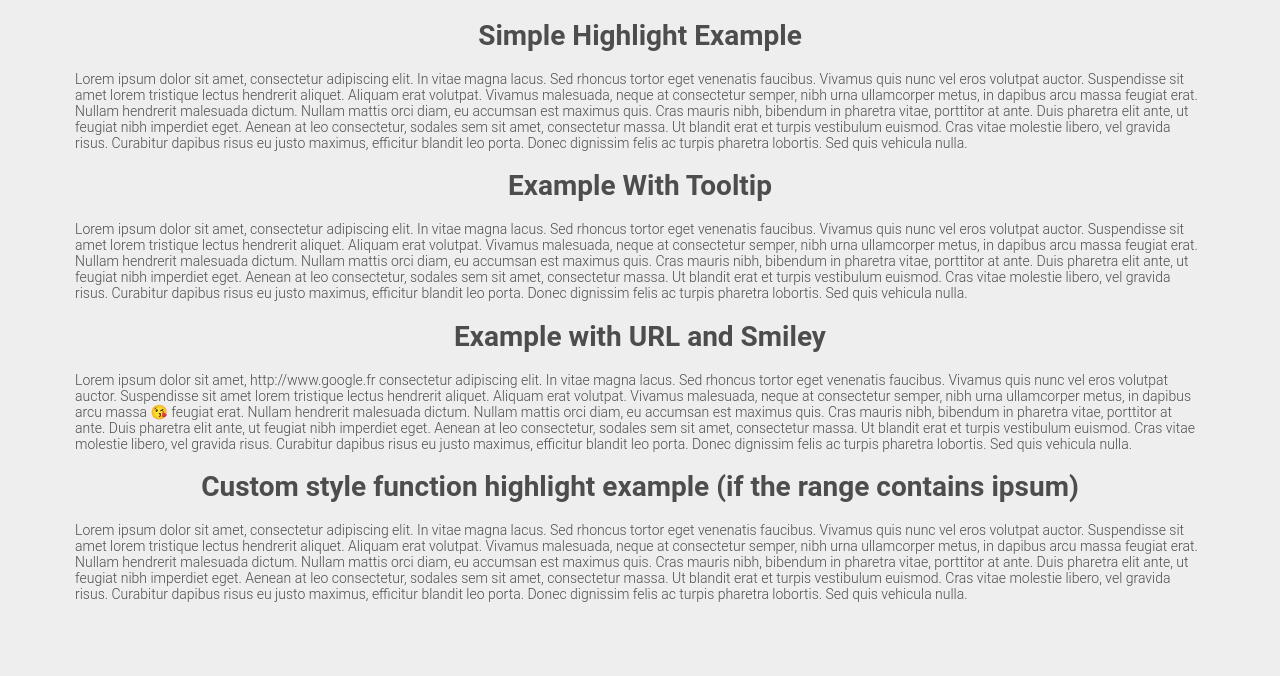
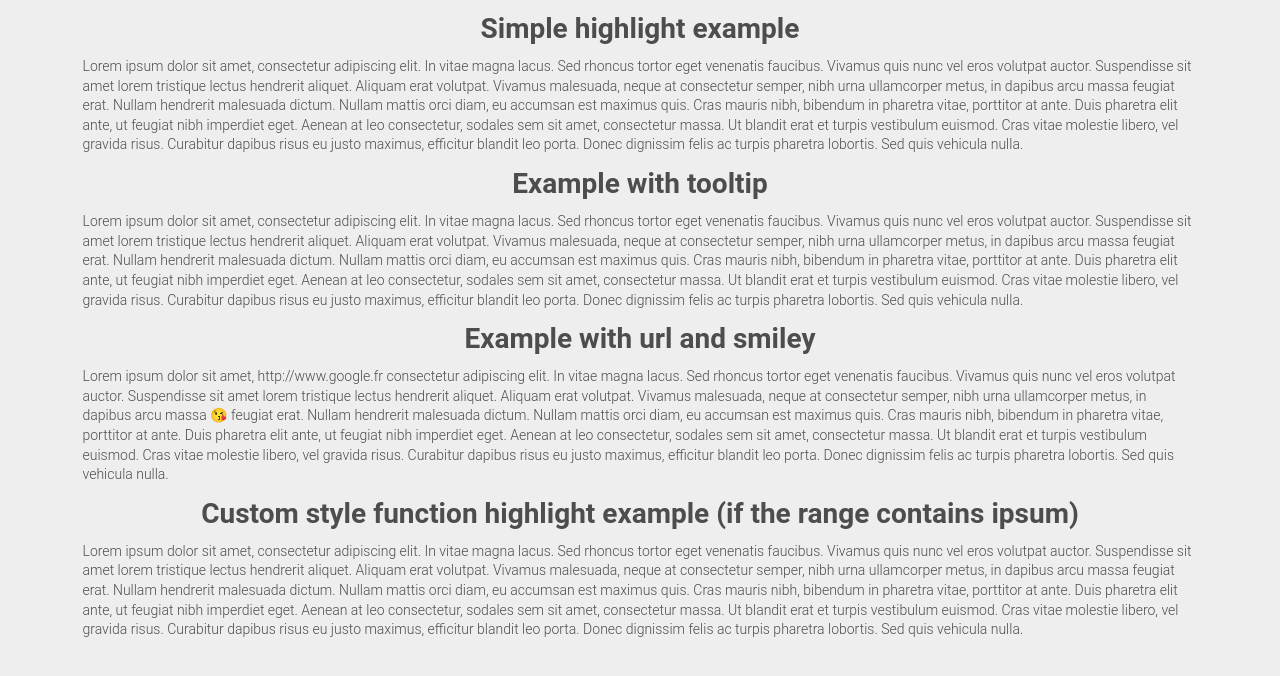
Before and after one commit to Phyyyll/shade, a plain HTML site: page index.html in a window 1280 px wide. Drawn offline with Linux system fonts and the light colour scheme.

Commit message:
index
practice

```diff
--- a/index.html
+++ b/index.html
@@ -7,77 +7,71 @@
     <link rel="stylesheet" href="styles.css" />
   </head>
   <body>
-    <div class="main">
-      <h1 class="one">Simple Highlight Example</h1>
-      <p class="one-content highlightable">
-        Lorem ipsum dolor sit amet, consectetur adipiscing elit. In vitae magna
-        lacus. Sed rhoncus tortor eget venenatis faucibus. Vivamus quis nunc vel
-        eros volutpat auctor. Suspendisse sit amet lorem tristique lectus
-        hendrerit aliquet. Aliquam erat volutpat. Vivamus malesuada, neque at
-        consectetur semper, nibh urna ullamcorper metus, in dapibus arcu massa
-        feugiat erat. Nullam hendrerit malesuada dictum. Nullam mattis orci
-        diam, eu accumsan est maximus quis. Cras mauris nibh, bibendum in
-        pharetra vitae, porttitor at ante. Duis pharetra elit ante, ut feugiat
-        nibh imperdiet eget. Aenean at leo consectetur, sodales sem sit amet,
-        consectetur massa. Ut blandit erat et turpis vestibulum euismod. Cras
-        vitae molestie libero, vel gravida risus. Curabitur dapibus risus eu
-        justo maximus, efficitur blandit leo porta. Donec dignissim felis ac
-        turpis pharetra lobortis. Sed quis vehicula nulla.
-      </p>
-      <h1 class="two">Example With Tooltip</h1>
-      <p class="two-content highlightable">
-        Lorem ipsum dolor sit amet, consectetur adipiscing elit. In vitae magna
-        lacus. Sed rhoncus tortor eget venenatis faucibus. Vivamus quis nunc vel
-        eros volutpat auctor. Suspendisse sit amet lorem tristique lectus
-        hendrerit aliquet. Aliquam erat volutpat. Vivamus malesuada, neque at
-        consectetur semper, nibh urna ullamcorper metus, in dapibus arcu massa
-        feugiat erat. Nullam hendrerit malesuada dictum. Nullam mattis orci
-        diam, eu accumsan est maximus quis. Cras mauris nibh, bibendum in
-        pharetra vitae, porttitor at ante. Duis pharetra elit ante, ut feugiat
-        nibh imperdiet eget. Aenean at leo consectetur, sodales sem sit amet,
-        consectetur massa. Ut blandit erat et turpis vestibulum euismod. Cras
-        vitae molestie libero, vel gravida risus. Curabitur dapibus risus eu
-        justo maximus, efficitur blandit leo porta. Donec dignissim felis ac
-        turpis pharetra lobortis. Sed quis vehicula nulla.
-      </p>
-      <h1 class="three">Example with URL and Smiley</h1>
-      <p class="three-content highlightable">
-        Lorem ipsum dolor sit amet, http://www.google.fr consectetur adipiscing
-        elit. In vitae magna lacus. Sed rhoncus tortor eget venenatis faucibus.
-        Vivamus quis nunc vel eros volutpat auctor. Suspendisse sit amet lorem
-        tristique lectus hendrerit aliquet. Aliquam erat volutpat. Vivamus
-        malesuada, neque at consectetur semper, nibh urna ullamcorper metus, in
-        dapibus arcu massa 😘 feugiat erat. Nullam hendrerit malesuada dictum.
-        Nullam mattis orci diam, eu accumsan est maximus quis. Cras mauris nibh,
-        bibendum in pharetra vitae, porttitor at ante. Duis pharetra elit ante,
-        ut feugiat nibh imperdiet eget. Aenean at leo consectetur, sodales sem
-        sit amet, consectetur massa. Ut blandit erat et turpis vestibulum
-        euismod. Cras vitae molestie libero, vel gravida risus. Curabitur
-        dapibus risus eu justo maximus, efficitur blandit leo porta. Donec
-        dignissim felis ac turpis pharetra lobortis. Sed quis vehicula nulla.
-      </p>
-      <h1 class="four">
-        Custom style function highlight example (if the range contains ipsum)
-      </h1>
-      <p class="four-content highlightable">
-        Lorem ipsum dolor sit amet, consectetur adipiscing elit. In vitae magna
-        lacus. Sed rhoncus tortor eget venenatis faucibus. Vivamus quis nunc vel
-        eros volutpat auctor. Suspendisse sit amet lorem tristique lectus
-        hendrerit aliquet. Aliquam erat volutpat. Vivamus malesuada, neque at
-        consectetur semper, nibh urna ullamcorper metus, in dapibus arcu massa
-        feugiat erat. Nullam hendrerit malesuada dictum. Nullam mattis orci
-        diam, eu accumsan est maximus quis. Cras mauris nibh, bibendum in
-        pharetra vitae, porttitor at ante. Duis pharetra elit ante, ut feugiat
-        nibh imperdiet eget. Aenean at leo consectetur, sodales sem sit amet,
-        consectetur massa. Ut blandit erat et turpis vestibulum euismod. Cras
-        vitae molestie libero, vel gravida risus. Curabitur dapibus risus eu
-        justo maximus, efficitur blandit leo porta. Donec dignissim felis ac
-        turpis pharetra lobortis. Sed quis vehicula nulla.
+    <div class="container">
+      <h1>Simple highlight example</h1>
+      <div style="text-align: left;" class="first">
+        <p>
+          Lorem ipsum dolor sit amet, consectetur adipiscing elit. In vitae
+          magna lacus. Sed rhoncus tortor eget venenatis faucibus. Vivamus quis
+          nunc vel eros volutpat auctor. Suspendisse sit amet lorem tristique
+          lectus hendrerit aliquet. Aliquam erat volutpat. Vivamus malesuada,
+          neque at consectetur semper, nibh urna ullamcorper metus, in dapibus
+          arcu massa feugiat erat. Nullam hendrerit malesuada dictum. Nullam
+          mattis orci diam, eu accumsan est maximus quis. Cras mauris nibh,
+          bibendum in pharetra vitae, porttitor at ante. Duis pharetra elit
+          ante, ut feugiat nibh imperdiet eget. Aenean at leo consectetur,
+          sodales sem sit amet, consectetur massa. Ut blandit erat et turpis
+          vestibulum euismod. Cras vitae molestie libero, vel gravida risus.
+          Curabitur dapibus risus eu justo maximus, efficitur blandit leo porta.
+          Donec dignissim felis ac turpis pharetra lobortis. Sed quis vehicula
+          nulla.
+        </p>
+  </div>
+    <h1>Example with tooltip</h1>
+    <div style="text-align: left;" class="second">
+    <p>
+      Lorem ipsum dolor sit amet, consectetur adipiscing elit. In vitae
+      magna lacus. Sed rhoncus tortor eget venenatis faucibus. Vivamus quis
+      nunc vel eros volutpat auctor. Suspendisse sit amet lorem tristique
+      lectus hendrerit aliquet. Aliquam erat volutpat. Vivamus malesuada,
+      neque at consectetur semper, nibh urna ullamcorper metus, in dapibus
+      arcu massa feugiat erat. Nullam hendrerit malesuada dictum. Nullam
+      mattis orci diam, eu accumsan est maximus quis. Cras mauris nibh,
+      bibendum in pharetra vitae, porttitor at ante. Duis pharetra elit
+      ante, ut feugiat nibh imperdiet eget. Aenean at leo consectetur,
+      sodales sem sit amet, consectetur massa. Ut blandit erat et turpis
+      vestibulum euismod. Cras vitae molestie libero, vel gravida risus.
+      Curabitur dapibus risus eu justo maximus, efficitur blandit leo porta.
+      Donec dignissim felis ac turpis pharetra lobortis. Sed quis vehicula
+      nulla.
+    </p>
+    </div>
+    <h1>Example with url and smiley</h1>
+    <div style="text-align: left;" class="paragraph">
+      <p>
+        Lorem ipsum dolor sit amet, http://www.google.fr consectetur adipiscing elit. In vitae magna lacus. Sed rhoncus tortor eget venenatis faucibus. Vivamus quis nunc vel eros volutpat auctor. Suspendisse sit amet lorem tristique lectus hendrerit aliquet. Aliquam erat volutpat. Vivamus malesuada, neque at consectetur semper, nibh urna ullamcorper metus, in dapibus arcu massa 😘 feugiat erat. Nullam hendrerit malesuada dictum. Nullam mattis orci diam, eu accumsan est maximus quis. Cras mauris nibh, bibendum in pharetra vitae, porttitor at ante. Duis pharetra elit ante, ut feugiat nibh imperdiet eget. Aenean at leo consectetur, sodales sem sit amet, consectetur massa. Ut blandit erat et turpis vestibulum euismod. Cras vitae molestie libero, vel gravida risus. Curabitur dapibus risus eu justo maximus, efficitur blandit leo porta. Donec dignissim felis ac turpis pharetra lobortis. Sed quis vehicula nulla.
       </p>
     </div>
-    <script src="script.js"></script>
-    <script src="highlight.js"></script>
-    <script src="highlight_three.js"></script>
-    <script src="highlight_four.js"></script>
+    <h1>Custom style function highlight example (if the range contains ipsum)</h1>
+    <div style="text-align: left;" class="paragraph">
+      <p>
+        Lorem ipsum dolor sit amet, consectetur adipiscing elit. In vitae
+        magna lacus. Sed rhoncus tortor eget venenatis faucibus. Vivamus quis
+        nunc vel eros volutpat auctor. Suspendisse sit amet lorem tristique
+        lectus hendrerit aliquet. Aliquam erat volutpat. Vivamus malesuada,
+        neque at consectetur semper, nibh urna ullamcorper metus, in dapibus
+        arcu massa feugiat erat. Nullam hendrerit malesuada dictum. Nullam
+        mattis orci diam, eu accumsan est maximus quis. Cras mauris nibh,
+        bibendum in pharetra vitae, porttitor at ante. Duis pharetra elit
+        ante, ut feugiat nibh imperdiet eget. Aenean at leo consectetur,
+        sodales sem sit amet, consectetur massa. Ut blandit erat et turpis
+        vestibulum euismod. Cras vitae molestie libero, vel gravida risus.
+        Curabitur dapibus risus eu justo maximus, efficitur blandit leo porta.
+        Donec dignissim felis ac turpis pharetra lobortis. Sed quis vehicula
+        nulla.
+      </p>
+    </div>
+    <script src="script_one.js"></script>
+    <script src="script_two.js"></script>
   </body>
 </html>
--- /dev/null
+++ b/script_one.js
@@ -0,0 +1,16 @@
+document.querySelector(".first").addEventListener("mouseup", function () {
+  var selection = window.getSelection().toString().trim();
+  if (selection !== "") {
+    var span = document.createElement("span");
+    span.textContent = selection;
+    span.classList.add("highlighted");
+
+    var range = window.getSelection().getRangeAt(0);
+    var highlightedText = document.createElement("span");
+    highlightedText.appendChild(range.extractContents());
+    highlightedText.classList.add("highlighted");
+
+    range.insertNode(highlightedText);
+    window.getSelection().removeAllRanges();
+  }
+});
--- a/styles.css
+++ b/styles.css
@@ -1,20 +1,49 @@
-.main {
+body {
   font-family: "Roboto", sans-serif;
   font-size: 14px;
+  line-height: 1.4em;
   background-color: #eeeeee;
   color: #4d4d4d;
+  margin: 0 auto;
+  -webkit-font-smoothing: antialiased;
+  -moz-font-smoothing: antialiased;
+  font-smoothing: antialiased;
   font-weight: 300;
-  margin-left: 67px;
-  margin-right: 67px;
-  text-align: left;
 }
 
-body {
-  background-color: #eeeeee;
-}
-
-/* Center all h1 elements */
 h1 {
   text-align: center;
   font-weight: bold;
 }
+
+.container {
+  /* display: flex;
+  flex-direction: column; */
+  text-align: center;
+  justify-content: center;
+  margin-left: 82.5px;
+  margin-right: 82.5px;
+  line-height: 1.4em;
+  font-kerning: normal;
+}
+
+.highlighted {
+  background-color: yellow;
+  position: relative; /* Ensure the toolkit is positioned relative to this element */
+}
+
+.toolkit {
+  position: absolute;
+  top: -30px; /* Adjust this value to position the toolkit above the highlighted group */
+  left: 0;
+  display: none;
+  background-color: #f1f1f1;
+  padding: 5px;
+  border: 1px solid #ccc;
+  border-radius: 4px;
+}
+
+
+}
+@media (min-width: 48em) {
+}
```
Also changed, not shown: script_two.js (added, +69 -0 lines).
